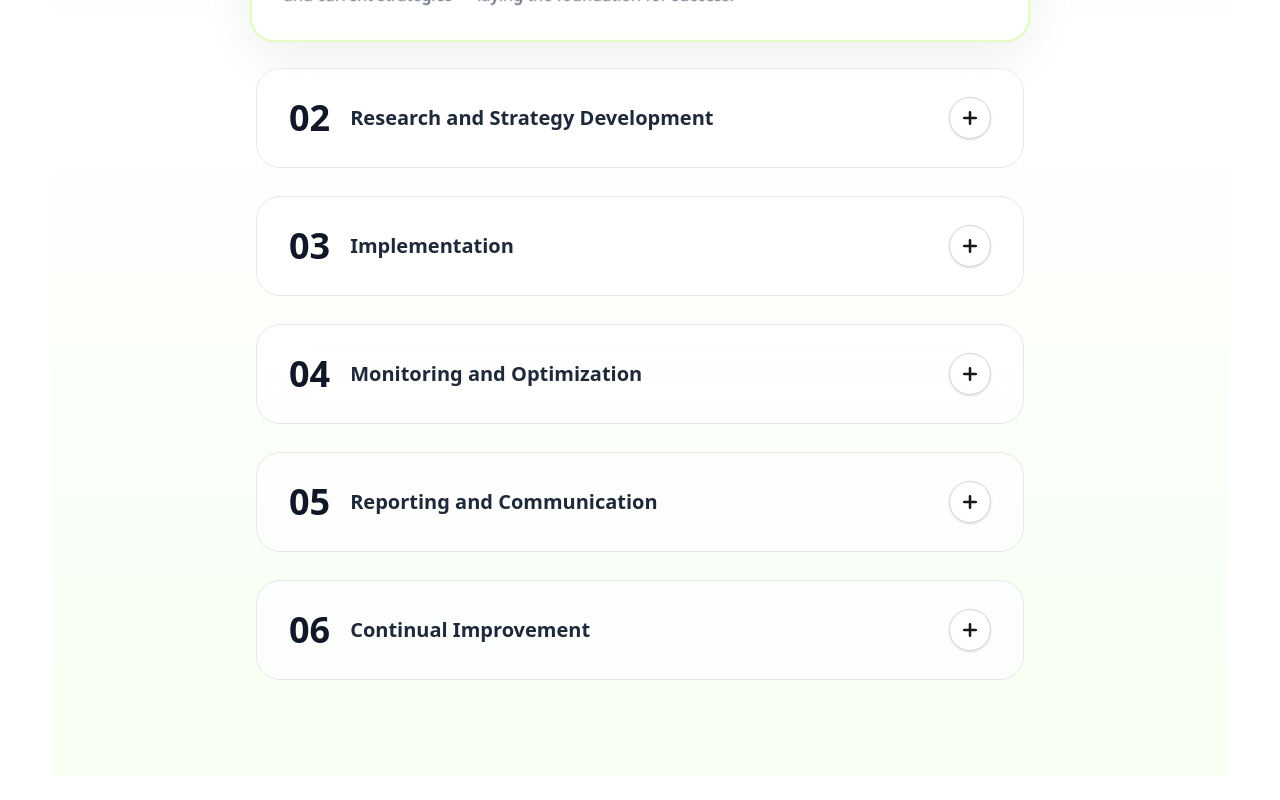
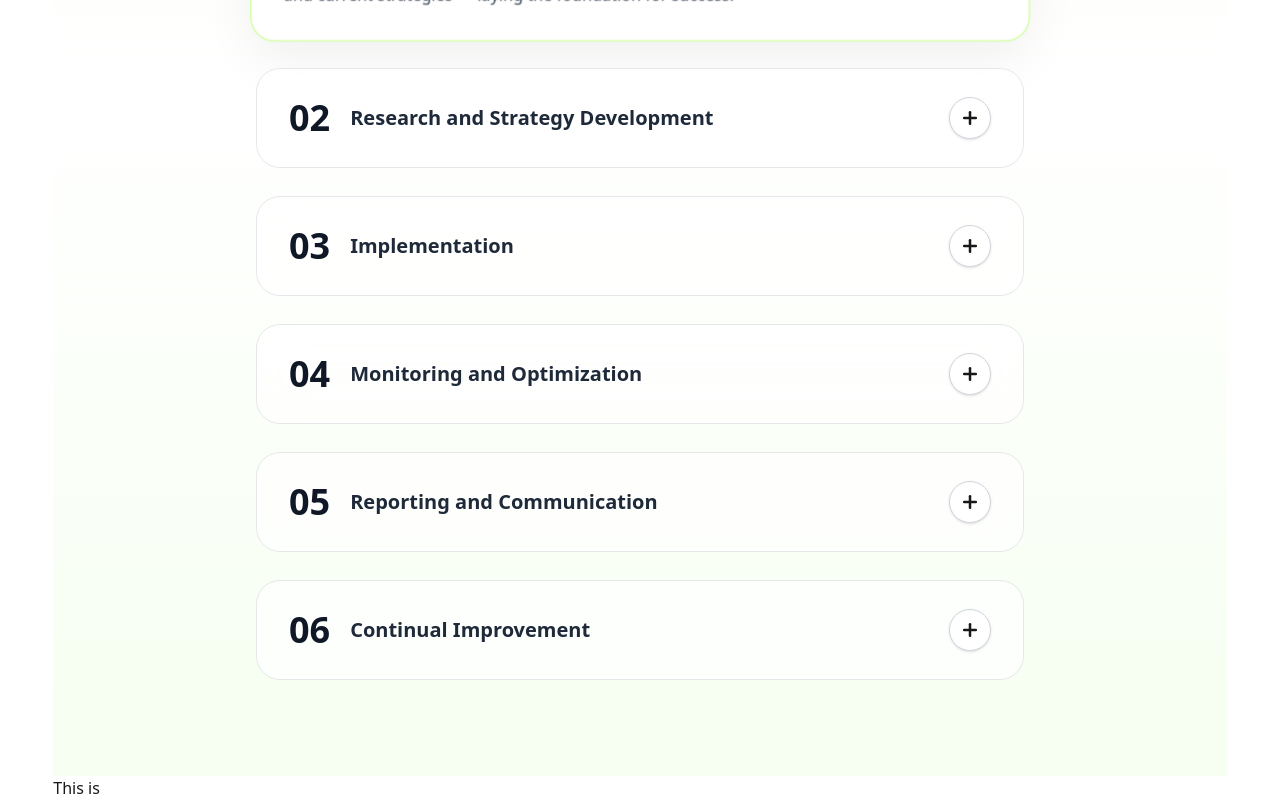
Before and after one commit to Shahariya-17/Positivius-website, a React (Vite) app: page / in a window 1280 px wide. Shown: the part 4455-5255 px from the top of the page. Before the commit the page ends 5231 px from the top, so only its background shows below. Built offline with nearby package versions, Linux system fonts and the light colour scheme.

Commit message:
added team

```diff
--- a/src/Pages/Home/Team/Team.jsx
+++ b/src/Pages/Home/Team/Team.jsx
@@ -3,7 +3,7 @@ import React from 'react';
 const Team = () => {
     return (
         <div>
-
+            <h1>This is</h1>
         </div>
     );
 };
```
